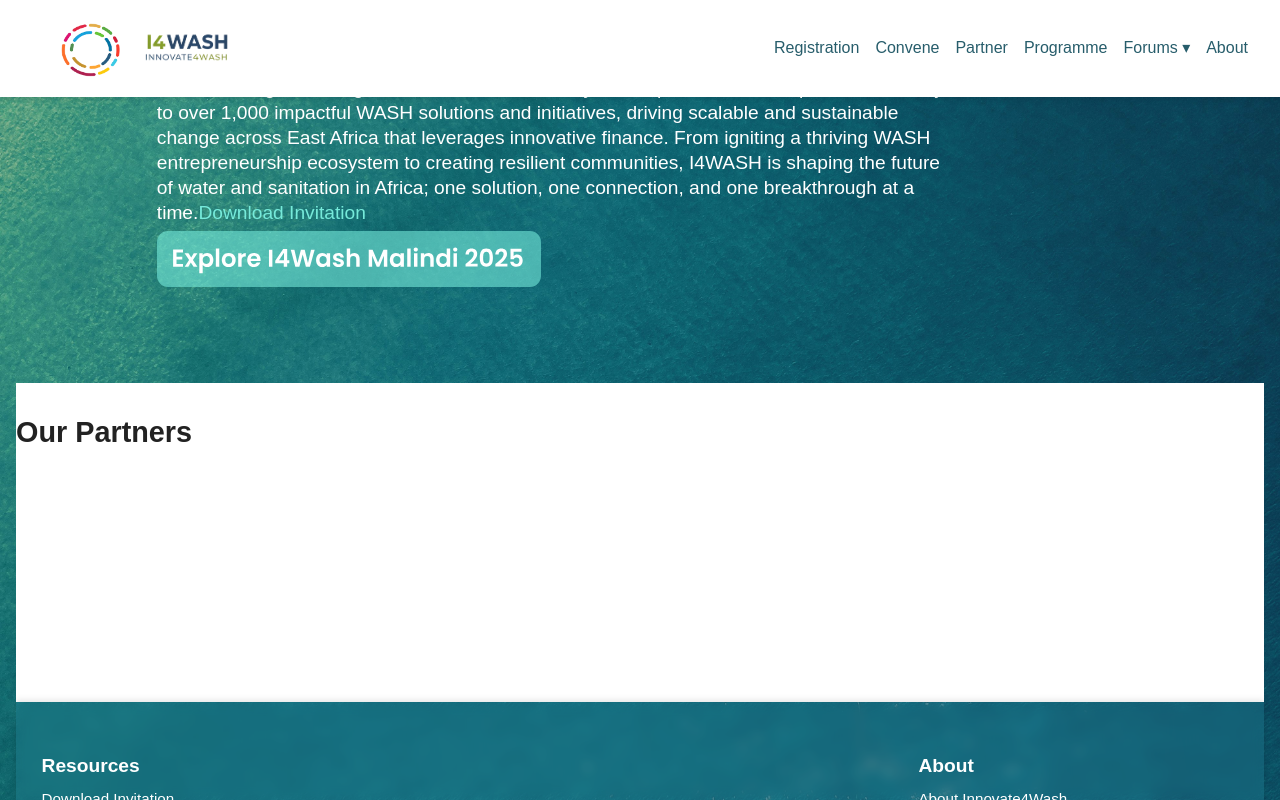
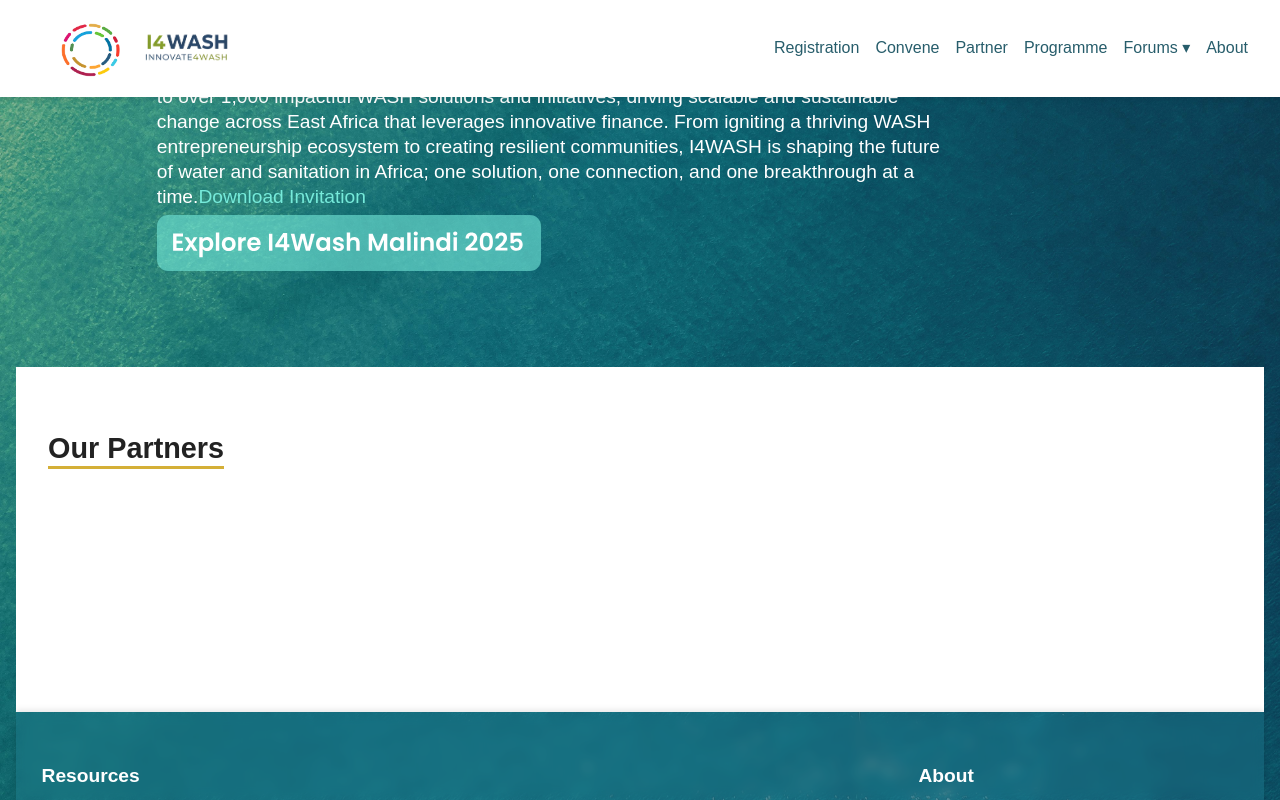
Before and after one commit to moha-matano3/i4wash_frontend, a React (Vite) app: page / in a window 1280 px wide. In both pictures the pointer is over the element "Our Partners". Built offline with nearby package versions, Linux system fonts and the light colour scheme.

Commit message:
update: styling and images

```diff
--- a/src/pages/PublicPages/Home/Home.css
+++ b/src/pages/PublicPages/Home/Home.css
@@ -52,11 +52,12 @@
 
 .contact {
     background-color: #ffffff;
+    padding: 2rem;
 }
 .head {
     position: relative;
     display: inline-block;
-    padding-bottom: 2rem;
+    /*padding-bottom: 2rem;*/
     font-size: 1.8rem;
     font-weight: 700;
     color: #222;
@@ -71,6 +72,10 @@
     height: 3px;
     background: #d4af37;
     transition: width 0.4s ease;
+}
+
+.head:hover::after {
+    width: 100%;
 }
 
 /* =========================
```
